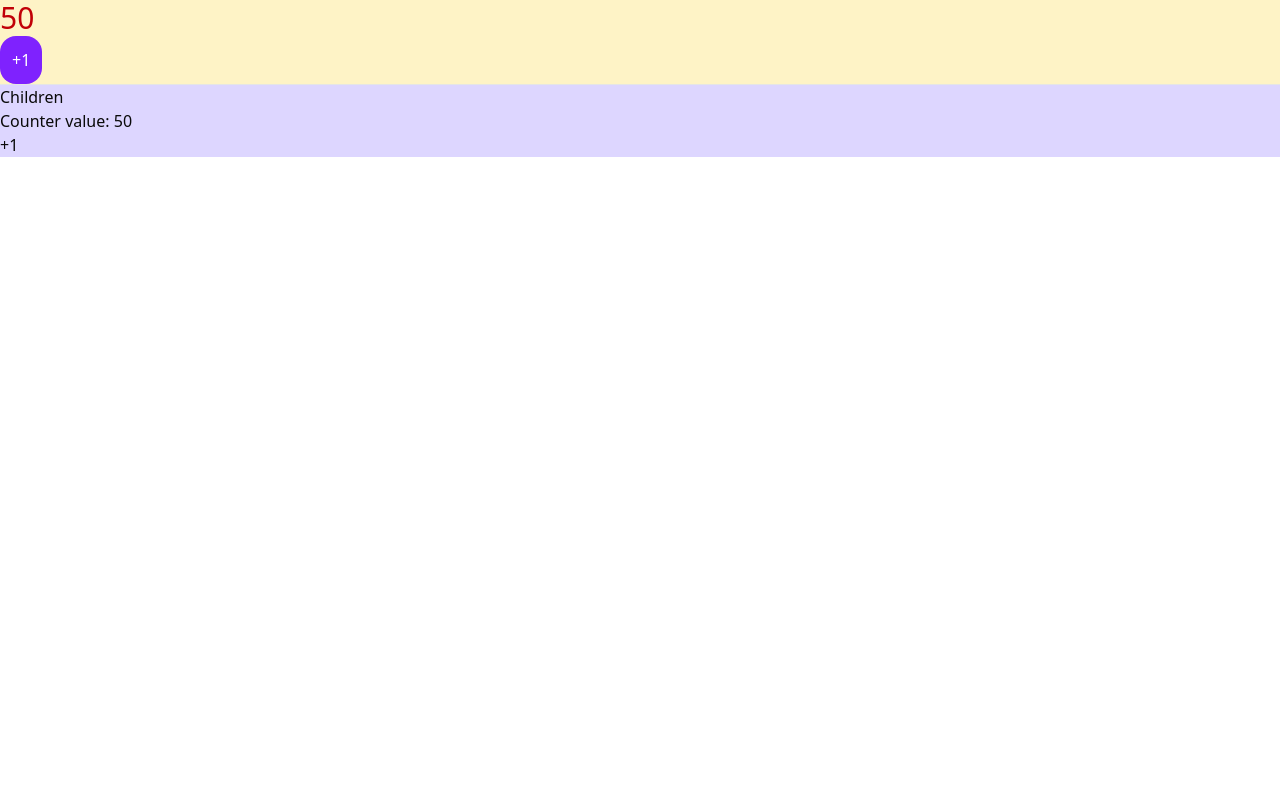
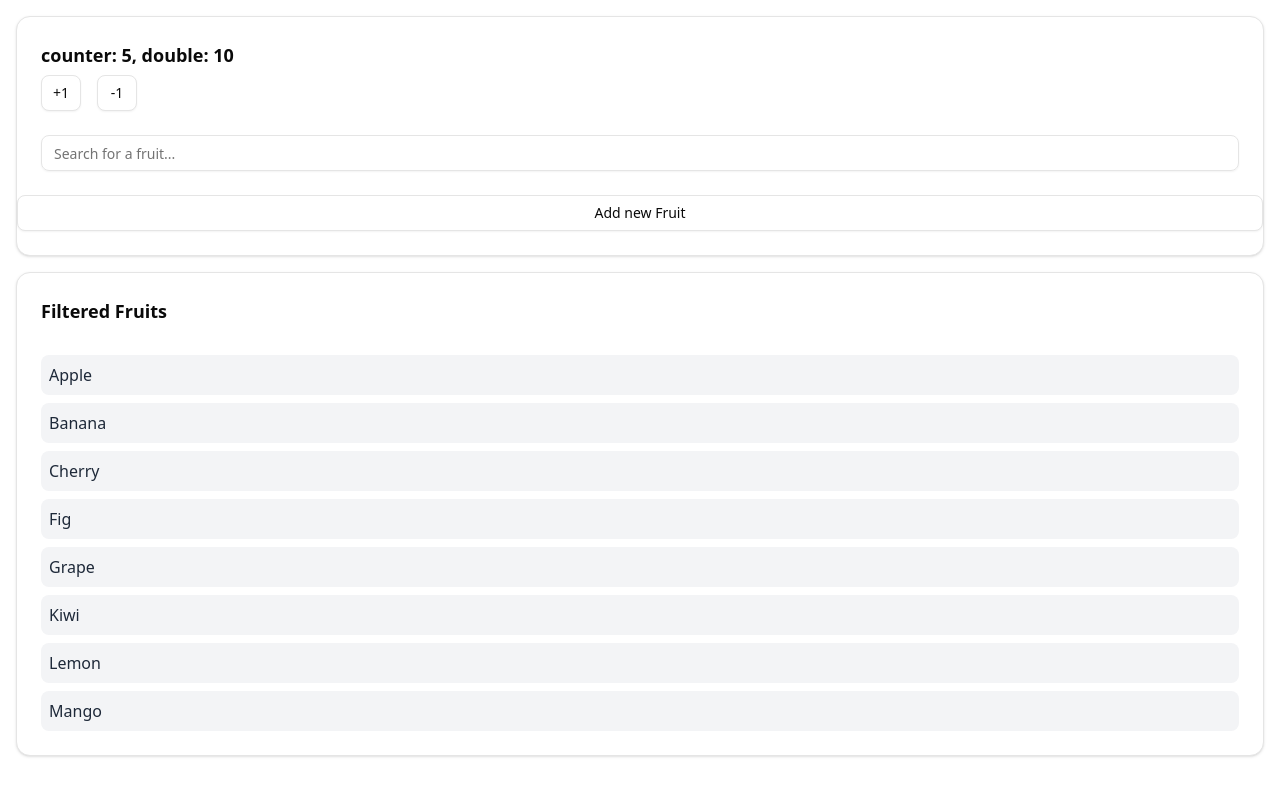
Before and after one commit to Ralexs0096/react-todo-list-ccl-session, a React (Vite) app: page / in a window 1280 px wide. Shown: the top 796 px of the page. Built offline with nearby package versions, Linux system fonts and the light colour scheme; no server answers.

Commit message:
Add useMemo and useCallback example

```diff
--- /dev/null
+++ b/src/components/FilterListWithHooks.jsx
@@ -0,0 +1,133 @@
+import { useCallback, useEffect, useMemo, useState } from 'react';
+import { Input } from '@/components/ui/input';
+import { Card, CardHeader, CardContent, CardTitle } from '@/components/ui/card';
+import { Button } from './ui/button';
+
+const FilterListWithHooks = () => {
+  const [counter, setCounter] = useState(5);
+  const [filter, setFilter] = useState('');
+
+  const doubleCounter = useMemo(() => counter * 2, [counter]);
+
+  // const initialFruits = useMemo(() => {
+  //   console.log('re-calculated');
+  //   return [
+  //     'Apple',
+  //     'Banana',
+  //     'Cherry',
+  //     'Fig',
+  //     'Grape',
+  //     'Kiwi',
+  //     'Lemon',
+  //     'Mango'
+  //   ];
+  // }, []);
+
+  // const fetchData = useCallback(, [filter]);
+
+  useEffect(() => {
+    const fetchData = async () => {
+      const response = await fetch(
+        'https://jsonplaceholder.typicode.com/todos/1'
+      );
+      const data = await response.json();
+      console.log({ filter });
+      console.log(data);
+    };
+    fetchData();
+  }, [filter]);
+
+  // useEffect(() => {
+  //   console.log('InitialFruits');
+  // }, [initialFruits]);
+
+  const [fruits, setFruits] = useState([
+    'Apple',
+    'Banana',
+    'Cherry',
+    'Fig',
+    'Grape',
+    'Kiwi',
+    'Lemon',
+    'Mango'
+  ]);
+
+  const filteredFruits = useMemo(
+    () =>
+      fruits.filter((fruit) =>
+        fruit.toLowerCase().includes(filter.toLowerCase())
+      ),
+    [filter, fruits]
+  );
+
+  const addFruit = useCallback(() => {
+    setFruits([...fruits, `New fruit (${fruits.length + 1})`]);
+  }, [fruits]);
+
+  return (
+    <div className="p-4 space-y-4">
+      <Card>
+        <CardHeader>
+          <CardTitle className="text-lg font-semibold">
+            counter: {counter}, double: {doubleCounter}
+          </CardTitle>
+
+          <div className="flex items-center space-x-4">
+            <Button
+              variant="outline"
+              onClick={() => setCounter(counter + 1)}
+              className="w-10"
+            >
+              +1
+            </Button>
+            <Button
+              variant="outline"
+              onClick={() => setCounter(counter - 1)}
+              className="w-10"
+            >
+              -1
+            </Button>
+          </div>
+        </CardHeader>
+        <CardContent className="space-y-4">
+          <Input
+            type="text"
+            placeholder="Search for a fruit..."
+            value={filter}
+            onChange={(e) => setFilter(e.target.value)}
+            className="w-full"
+          />
+        </CardContent>
+        <Button variant="outline" onClick={addFruit}>
+          Add new Fruit
+        </Button>
+      </Card>
+
+      <Card>
+        <CardHeader>
+          <CardTitle className="text-lg font-semibold">
+            Filtered Fruits
+          </CardTitle>
+        </CardHeader>
+        <CardContent>
+          <ul className="space-y-2">
+            {filteredFruits.length > 0 ? (
+              filteredFruits.map((fruit, index) => (
+                <li
+                  key={index}
+                  className="p-2 bg-gray-100 rounded-md text-gray-800"
+                >
+                  {fruit}
+                </li>
+              ))
+            ) : (
+              <p className="text-gray-500">No fruits found.</p>
+            )}
+          </ul>
+        </CardContent>
+      </Card>
+    </div>
+  );
+};
+
+export default FilterListWithHooks;
--- a/src/main.jsx
+++ b/src/main.jsx
@@ -2,9 +2,11 @@ import { StrictMode } from 'react';
 import { createRoot } from 'react-dom/client';
 import './index.css';
 import App from './App.jsx';
+import FilterListWithHooks from './components/FilterListWithHooks';
 
 createRoot(document.getElementById('root')).render(
   <StrictMode>
-    <App />
+    {/* <App /> */}
+    <FilterListWithHooks />
   </StrictMode>
 );
```
